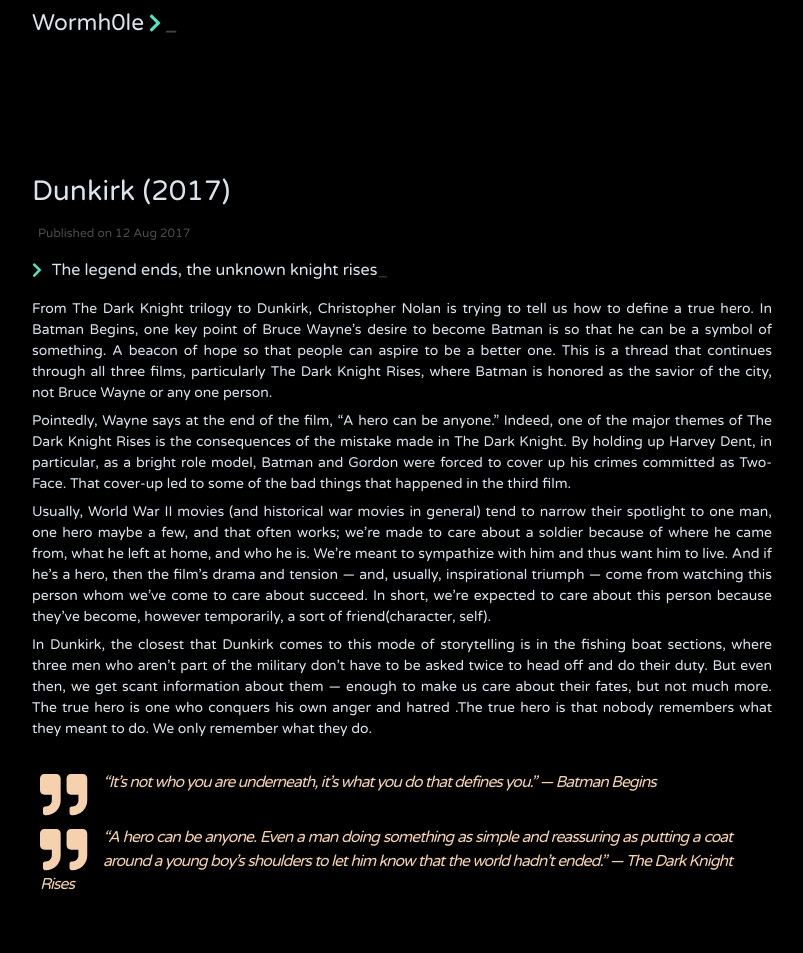
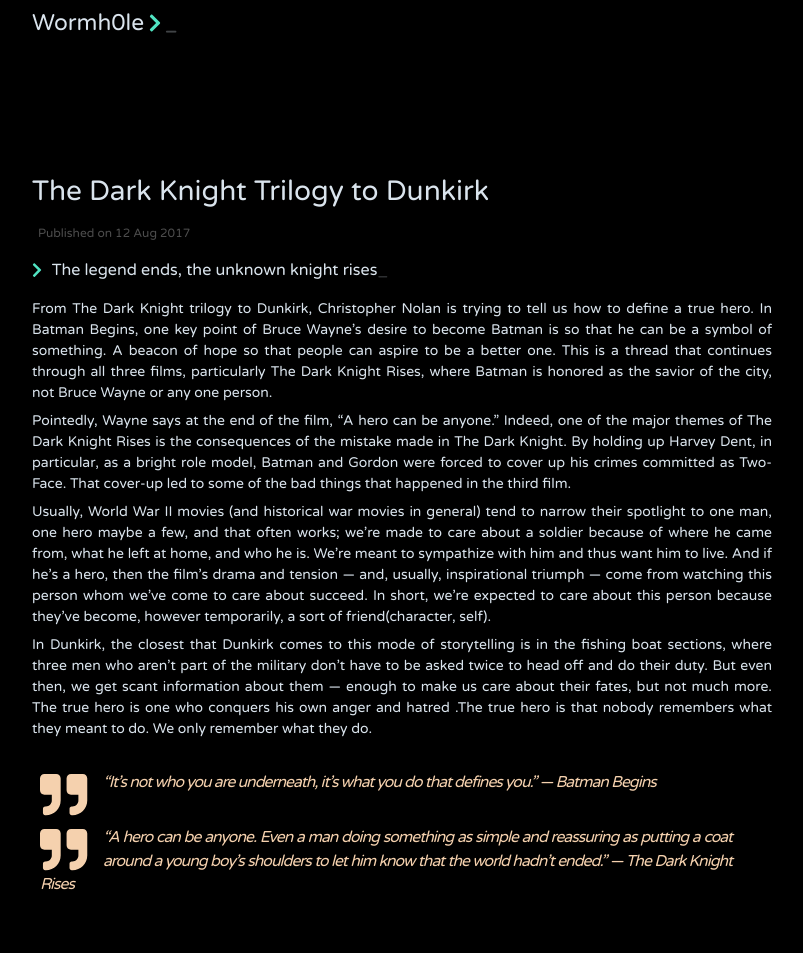
Before and after one commit to jithendrabsy/thoughts, a Jekyll site: the page built from _posts/2017-08-12-dunkirk.md, in a window 1280 px wide. Shown: the whole page, without its empty margins (238-1041 px from the left). Built offline with Jekyll 4.4.1, drawn with Linux system fonts in a browser that asks for light colours; nearby versions of some CDN libraries.

Commit message:
Rename: Dunkirk

```diff
--- a/_posts/2017-08-12-dunkirk.md
+++ b/_posts/2017-08-12-dunkirk.md
@@ -1,6 +1,6 @@
 ---
 layout: post
-title:  "Dunkirk (2017) "
+title:  "The Dark Knight Trilogy to Dunkirk"
 description: The legend ends, the unknown knight rises
 tags: Creation
 ---
```
